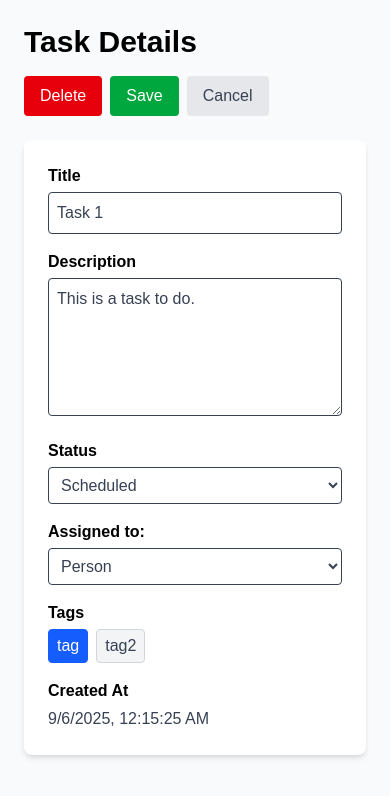
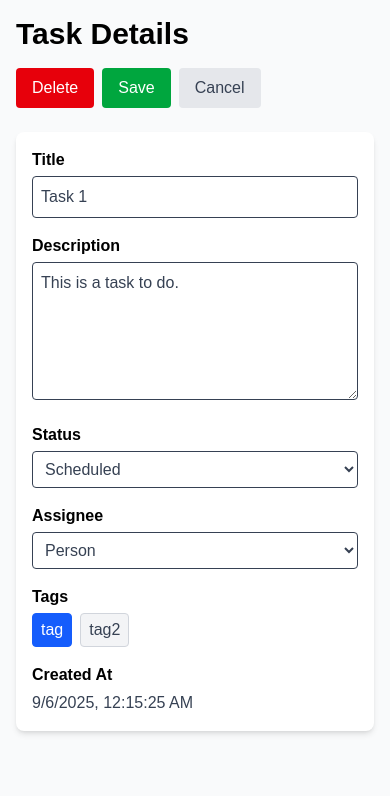
Before and after one commit to geraldanekwe/kanban, a Next.js app: page /tasks/1 in a window 390 px wide. Shown: the top 796 px of the page. Built offline with nearby package versions, Linux system fonts and the light colour scheme.

Commit message:
minor refactor of task detail page

```diff
--- a/app/tasks/[id]/page.tsx
+++ b/app/tasks/[id]/page.tsx
@@ -32,17 +32,22 @@ export default function TaskDetailPage() {
     };
   }, [tasks, params.id]);
 
-  const [title, setTitle] = useState(task?.title || "");
-  const [description, setDescription] = useState(task?.description || "");
-  const [status, setStatus] = useState<Task["status"]>(
-    task?.status || "scheduled"
-  );
-  const [assignee, setAssignee] = useState(task?.assignee || "");
-  const [tags, setTags] = useState<string[]>(task?.tags || []);
+  const [title, setTitle] = useState("");
+  const [description, setDescription] = useState("");
+  const [status, setStatus] = useState<Task["status"]>("scheduled");
+  const [assignee, setAssignee] = useState("");
+  const [tags, setTags] = useState<string[]>([]);
+  const [createdAtStr, setCreatedAtStr] = useState("");
 
-  const [createdAtStr, setCreatedAtStr] = useState("");
   useEffect(() => {
-    if (task) setCreatedAtStr(new Date(task.createdAt).toLocaleString());
+    if (task) {
+      setTitle(task.title);
+      setDescription(task.description);
+      setStatus(task.status);
+      setAssignee(task.assignee);
+      setTags(task.tags);
+      setCreatedAtStr(new Date(task.createdAt).toLocaleString());
+    }
   }, [task]);
 
   if (!task) {
@@ -83,7 +88,7 @@ export default function TaskDetailPage() {
   };
 
   return (
-    <div className="min-h-screen w-full bg-gray-50 p-6">
+    <div className="min-h-screen w-full bg-gray-50 p-4 md:p-6">
       <div className="flex flex-col md:flex-row justify-between items-start md:items-center mb-6 gap-4">
         <h1 className="text-3xl font-bold text-black">Task Details</h1>
         <div className="flex gap-2 flex-wrap">
@@ -108,7 +113,7 @@ export default function TaskDetailPage() {
         </div>
       </div>
 
-      <div className="bg-white p-6 rounded-lg shadow-md w-full max-w-6xl mx-auto">
+      <div className="bg-white p-4 md:p-6 rounded-lg shadow-md w-full max-w-5xl mx-auto">
         <div className="mb-4">
           <label className="block font-semibold text-black mb-1">Title</label>
           <input
@@ -131,7 +136,7 @@ export default function TaskDetailPage() {
           />
         </div>
 
-        <div className="grid grid-cols-1 md:grid-cols-3 gap-4 mb-4">
+        <div className="grid grid-cols-1 sm:grid-cols-2 md:grid-cols-3 gap-4 mb-4">
           <div>
             <label className="block font-semibold text-black mb-1">
               Status
@@ -148,9 +153,9 @@ export default function TaskDetailPage() {
           </div>
 
           <div>
-            <span className="block font-semibold text-black mb-1">
-              Assigned to:
-            </span>
+            <label className="block font-semibold text-black mb-1">
+              Assignee
+            </label>
             <select
               value={assignee}
               onChange={(e) => setAssignee(e.target.value)}
```
